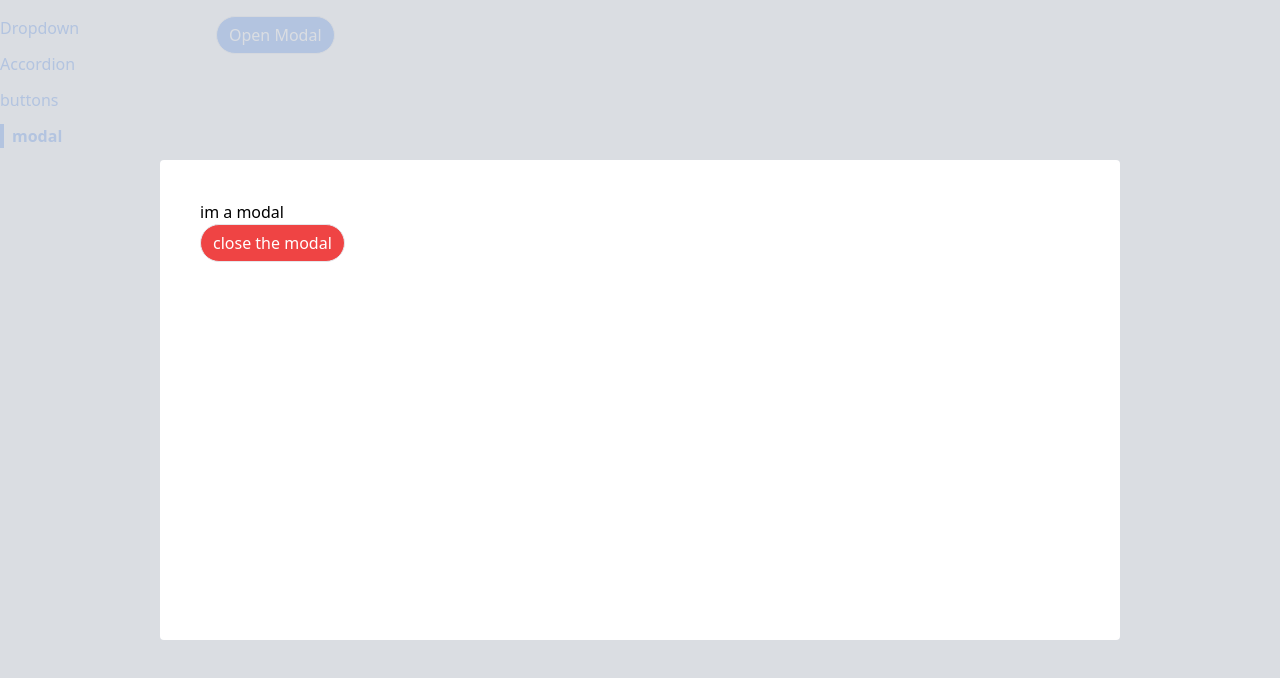
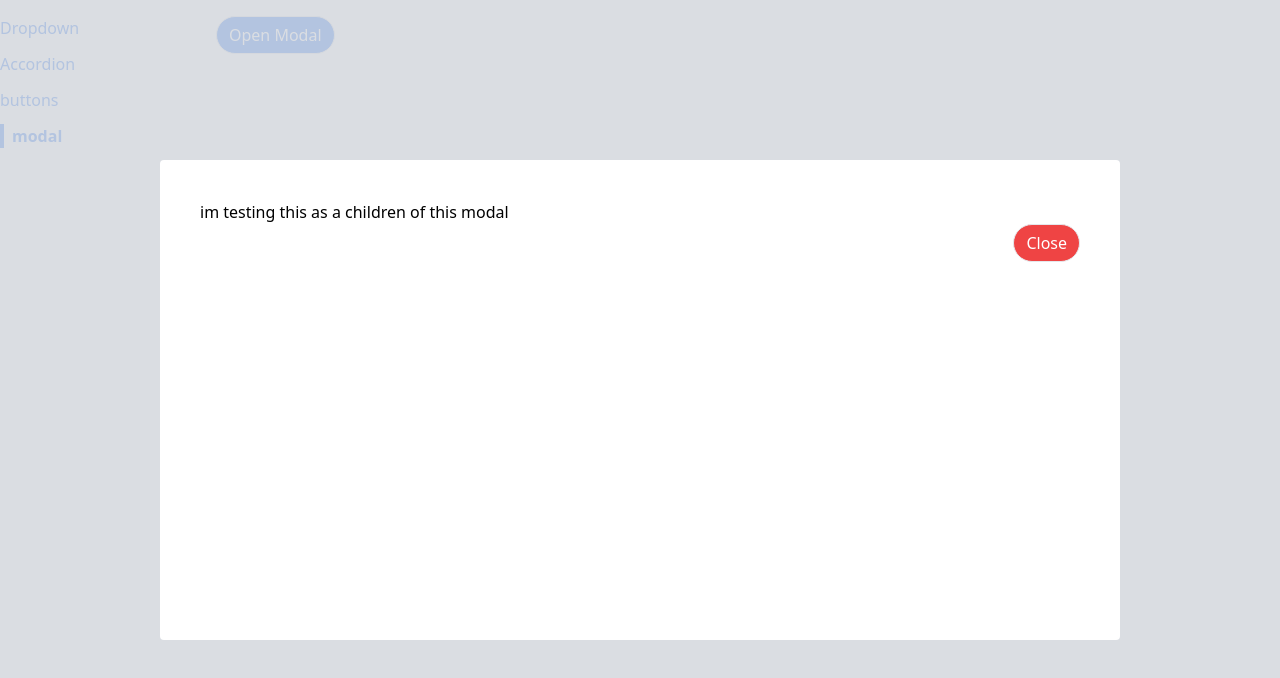
Before and after one commit to Alzubair98/comps, a React (Vite) app: page /modal in a window 1280 px wide. Both pictures are taken after a click on the button "Open Modal". Shown: the top 678 px of the page. Built offline with nearby package versions, Linux system fonts and the light colour scheme.

Commit message:
add actionBar

```diff
--- a/src/component/Modal.jsx
+++ b/src/component/Modal.jsx
@@ -1,19 +1,16 @@
 import React from "react";
-import Button from "./Button";
 import ReactDOM from "react-dom";
 
-const Modal = ({ onClose }) => {
+const Modal = ({ onClose, children, actionBar }) => {
   return ReactDOM.createPortal(
     <div>
       <div
         onClick={onClose}
         className="absolute inset-0 bg-gray-300 opacity-80"
       ></div>
-      <div className="absolute inset-40 p-10 bg-white rounded ">
-        im a modal{" "}
-        <Button onClick={onClose} danger rounded>
-          close the modal
-        </Button>
+      <div className="absolute inset-40 p-10 bg-white rounded">
+        <div className="flex ">{children}</div>
+        <div className="flex justify-end">{actionBar}</div>
       </div>
     </div>,
 
--- a/src/pages/ModalPage.jsx
+++ b/src/pages/ModalPage.jsx
@@ -20,7 +20,18 @@ const ModalPage = () => {
       >
         Open Modal
       </Button>
-      {showModal && <Modal onClose={onClose} />}
+      {showModal && (
+        <Modal
+          actionBar={
+            <Button onClick={onClose} danger rounded>
+              Close
+            </Button>
+          }
+          onClose={onClose}
+        >
+          <p>im testing this as a children of this modal</p>
+        </Modal>
+      )}
     </div>
   );
 };
```
